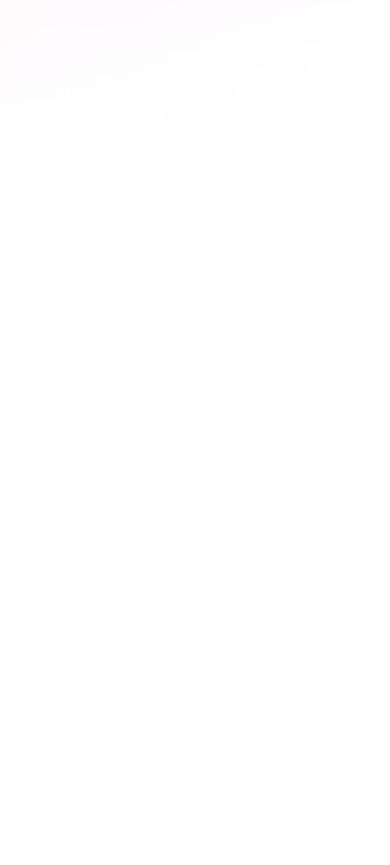
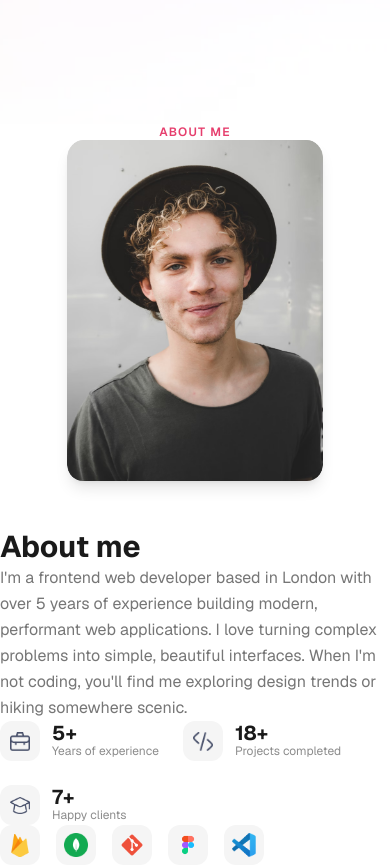
Before and after one commit to kyumna/yumna-portfolio, a Next.js app: page / in a window 390 px wide. Shown: the part 720-1585 px from the top of the page. Before the commit the page ends 844 px from the top, so only its background shows below. Built offline with nearby package versions, Linux system fonts and the light colour scheme.

Commit message:
feat: add About Me section
- Two-column layout with portrait photo and bio content
- Stats row: years of experience, projects completed, happy clients
- Tool icons: Firebase, MongoDB, Git, Figma, VS Code
- Responsive — stacks vertically on mobile

```diff
--- a/src/app/page.tsx
+++ b/src/app/page.tsx
@@ -1,11 +1,13 @@
 import Navbar from '@/components/Navbar'
 import Hero from '@/components/Hero'
+import About from '@/components/About'
 
 export default function Home() {
   return (
     <main>
       <Navbar />
       <Hero />
+      <About />
     </main>
   )
 }
--- /dev/null
+++ b/src/components/About.tsx
@@ -0,0 +1,103 @@
+import Image from 'next/image'
+
+const stats = [
+  { icon: '/assets/briefcase office.png', value: '5+', label: 'Years of experience' },
+  { icon: '/assets/Group 4224.png', value: '18+', label: 'Projects completed' },
+  { icon: '/assets/Group 4225.png', value: '7+', label: 'Happy clients' },
+]
+
+const tools = [
+  { src: '/assets/image 392.png', alt: 'Firebase' },
+  { src: '/assets/image 393.png', alt: 'MongoDB' },
+  { src: '/assets/image 396.png', alt: 'Git' },
+  { src: '/assets/image 397.png', alt: 'Figma' },
+  { src: '/assets/Group 4226.png', alt: 'VS Code' },
+]
+
+export default function About() {
+  return (
+    <section id="about" className="py-24 px-6">
+      <div className="max-w-6xl mx-auto">
+
+        {/* Section label */}
+        <p className="text-xs font-semibold uppercase tracking-widest text-[var(--accent)] text-center mb-3">
+          About me
+        </p>
+
+        <div className="flex flex-col md:flex-row items-center gap-12 md:gap-16">
+
+          {/* Left — portrait */}
+          <div className="flex-shrink-0 w-64 md:w-72">
+            <div className="relative w-full aspect-[3/4] rounded-2xl overflow-hidden shadow-lg">
+              <Image
+                src="/assets/Mask group.png"
+                alt="William portrait"
+                fill
+                className="object-cover"
+              />
+            </div>
+          </div>
+
+          {/* Right — content */}
+          <div className="flex-1">
+            <h2 className="text-3xl md:text-4xl font-bold text-[var(--foreground)] mb-4">
+              About me
+            </h2>
+
+            <p className="text-[var(--foreground)]/60 leading-relaxed mb-8 max-w-lg">
+              I&apos;m a frontend web developer based in London with over 5 years of
+              experience building modern, performant web applications. I love
+              turning complex problems into simple, beautiful interfaces. When
+              I&apos;m not coding, you&apos;ll find me exploring design trends or hiking
+              somewhere scenic.
+            </p>
+
+            {/* Stats */}
+            <div className="flex flex-wrap gap-6 mb-8">
+              {stats.map((stat) => (
+                <div key={stat.label} className="flex items-center gap-3">
+                  <div className="w-10 h-10 rounded-xl bg-[var(--muted)] flex items-center justify-center flex-shrink-0">
+                    <Image
+                      src={stat.icon}
+                      alt={stat.label}
+                      width={20}
+                      height={20}
+                      className="object-contain"
+                    />
+                  </div>
+                  <div>
+                    <p className="text-xl font-bold text-[var(--foreground)] leading-none">
+                      {stat.value}
+                    </p>
+                    <p className="text-xs text-[var(--foreground)]/50 mt-0.5">
+                      {stat.label}
+                    </p>
+                  </div>
+                </div>
+              ))}
+            </div>
+
+            {/* Tools */}
+            <div className="flex items-center gap-4 flex-wrap">
+              {tools.map((tool) => (
+                <div
+                  key={tool.alt}
+                  className="w-10 h-10 rounded-xl bg-[var(--muted)] flex items-center justify-center hover:scale-110 transition-transform"
+                  title={tool.alt}
+                >
+                  <Image
+                    src={tool.src}
+                    alt={tool.alt}
+                    width={24}
+                    height={24}
+                    className="object-contain"
+                  />
+                </div>
+              ))}
+            </div>
+          </div>
+        </div>
+      </div>
+    </section>
+  )
+}
```
